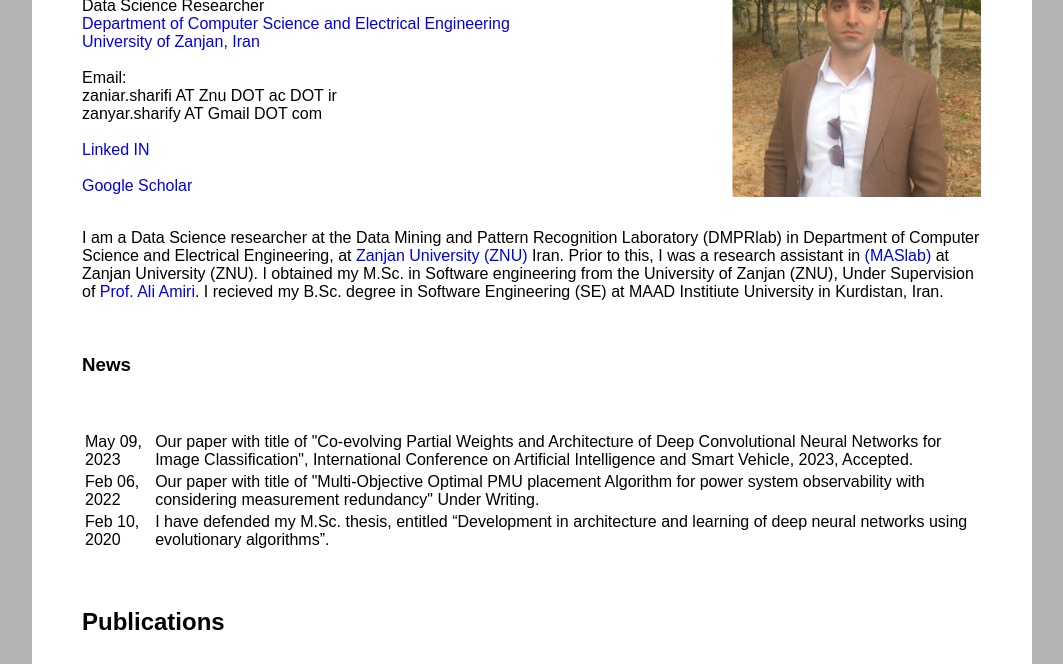
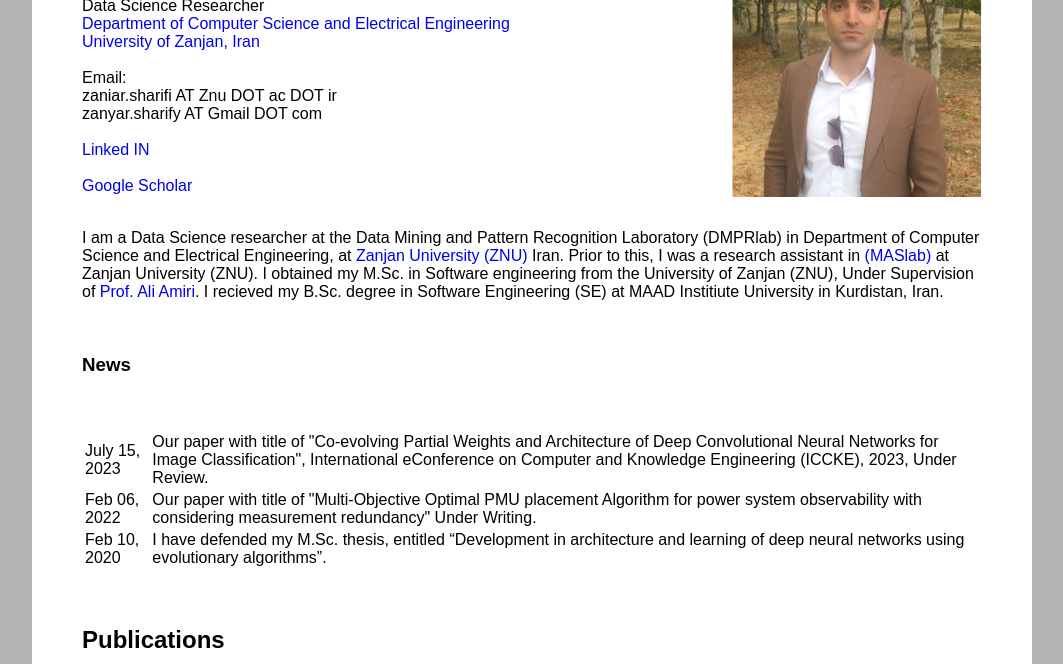
Before and after one commit to XSharifi/XSharifi.github.io, a plain HTML site: page index.html in a window 1280 px wide. Shown: the part 136-800 px from the top of the page, without its empty margins (108-1171 px from the left). Drawn offline with Linux system fonts and the light colour scheme.

Commit message:
updating

```diff
--- a/index.html
+++ b/index.html
@@ -74,10 +74,9 @@ Email:<br>
 
 
 			<tr>
-			<td class="date">May 09, 2023 </td>
+			<td class="date">July 15, 2023 </td>
 			<td class="announcement">
-				Our paper with title of "Co-evolving Partial Weights and Architecture of Deep Convolutional Neural Networks for Image Classification", International Conference on Artificial Intelligence and
-Smart Vehicle, 2023,  Accepted.
+				Our paper with title of "Co-evolving Partial Weights and Architecture of Deep Convolutional Neural Networks for Image Classification", International eConference on Computer and Knowledge Engineering (ICCKE), 2023,  Under Review.
 			</td>
 
 		</tr>
```
